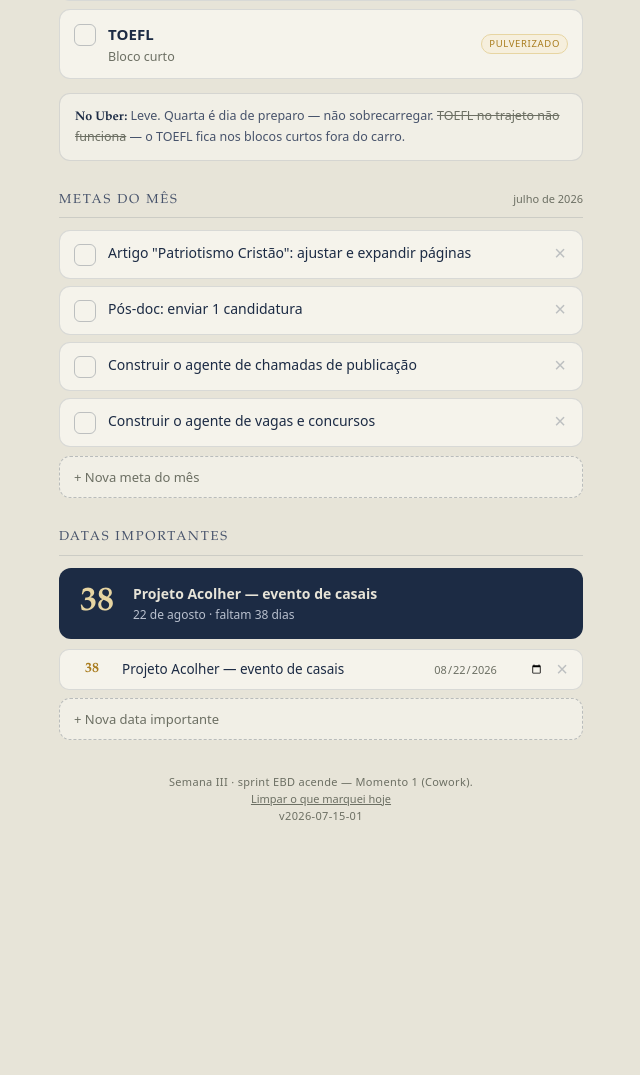
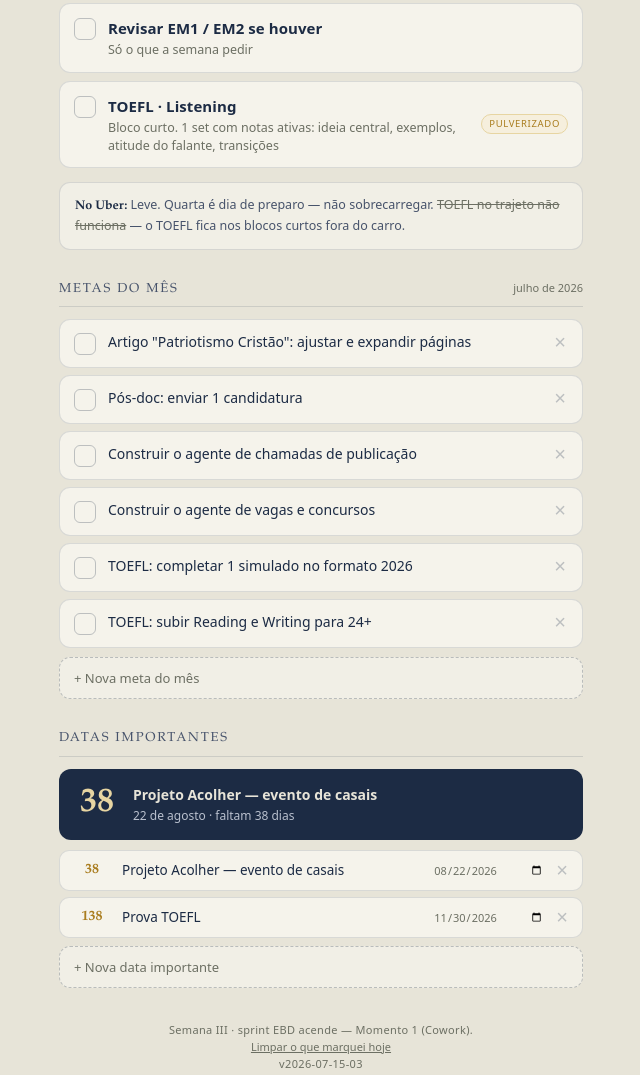
Before and after one commit to profjonathansousa/profjonathansousa.github.io, a plain HTML site: page Cronograma/index.html in a window 1280 px wide. Shown: the part 732-1807 px from the top of the page, without its empty margins (319-959 px from the left). Before the commit the page ends 1620 px from the top, so only its background shows below. Drawn offline with Linux system fonts and the light colour scheme.

Commit message:
Atualizar o index.html

```diff
--- a/Cronograma/index.html
+++ b/Cronograma/index.html
@@ -139,6 +139,10 @@
   #ptr.show{transform:translateY(0);}
   @media (prefers-reduced-motion:reduce){*{transition:none!important;}}
   :focus-visible{outline:2px solid var(--gold);outline-offset:2px;border-radius:6px;}
+  .toefl-fase{margin:2px 0 14px;padding:10px 14px;border:1px solid var(--gold-soft);
+    background:#F6EFDD;border-radius:11px;font-size:12.5px;color:var(--ink-soft);}
+  .toefl-fase b{font-family:var(--display);color:var(--gold);}
+  .toefl-fase span{display:block;margin-top:2px;color:var(--muted);}
 </style>
 </head>
 <body>
@@ -159,7 +163,7 @@
 </div>
 
 <script>
-const APP_VERSION = "2026-07-15-01";
+const APP_VERSION = "2026-07-15-03";
 const DIAS = {
   1:{nome:"Segunda", eixo:"Abertura ministerial & planejamento", anchors:[],
      tasks:[
@@ -171,33 +175,33 @@ const DIAS = {
      tasks:[
        {id:"ter-art", t:"Artigo: escrever e expandir", n:"Bloco principal do dia. Aumentar páginas do recorte ativo"},
        {id:"ter-pos", t:"Pós-doc", n:"Research statement, candidaturas, prazos"},
-       {id:"ter-toefl", t:"TOEFL", n:"Bloco curto, fora do Uber", tag:"pulverizado"}
+       {id:"ter-toefl", t:"TOEFL · Reading", n:"Bloco curto, fora do Uber. Drills cronometrados + revisar cada erro por tipo de questão (formato 2026)", tag:"pulverizado"}
      ], uber:"Cowork quando der. Na fase de sprint: Momento 1 da EBD aqui"},
   3:{nome:"Quarta", eixo:"Preparo Joel de Oliveira", anchors:[],
      tasks:[
        {id:"qua-aula", t:"Preparar aulas do 3º ano", n:"O preparo de quinta já cobre a sexta (as duas turmas são 3º ano)", tag:"exclusivo"},
        {id:"qua-aval", t:"Preparar e revisar avaliações", n:"Correções, provas, o que vence na semana"},
        {id:"qua-outras", t:"Revisar EM1 / EM2 se houver", n:"Só o que a semana pedir"},
-       {id:"qua-toefl", t:"TOEFL", n:"Bloco curto", tag:"pulverizado"}
+       {id:"qua-toefl", t:"TOEFL · Listening", n:"Bloco curto. 1 set com notas ativas: ideia central, exemplos, atitude do falante, transições", tag:"pulverizado"}
      ], uber:"Leve. Quarta é dia de preparo — não sobrecarregar"},
   4:{nome:"Quinta", eixo:"Aula no Joel de Oliveira",
      anchors:[{t:"7h–14h30", n:"Aula no C.E. Prof. Joel de Oliveira"}],
      tasks:[
        {id:"qui-rec", t:"Livre a partir das 16h", n:"Uber da tarde, descanso ou uma tarefa leve já definida"},
-       {id:"qui-toefl", t:"TOEFL leve", n:"Se houver energia", tag:"pulverizado"}
+       {id:"qui-toefl", t:"TOEFL · Vocabulário + shadowing", n:"O bloco mais leve: Anki (Academic Word List) + 10 min de shadowing. Só se houver energia", tag:"pulverizado"}
      ], uber:"Só à tarde/noite (a manhã é aula). Cowork curto"},
   5:{nome:"Sexta", eixo:"Aula + escrita profunda",
      anchors:[{t:"7h–10h30", n:"Aula no Joel (3º ano) — preparada na quarta"}],
      tasks:[
        {id:"sex-esc", t:"Escrita acadêmica profunda", n:"Na janela livre 11h30–15h00. O artigo é o dono do dia até sair", tag:"âncora"},
-       {id:"sex-toefl", t:"TOEFL", n:"Bloco curto", tag:"pulverizado"}
+       {id:"sex-toefl", t:"TOEFL · Writing", n:"Bloco curto. 1 tarefa cronometrada, alternar Write an Email e Academic Discussion, depois autocorreção", tag:"pulverizado"}
      ], uber:"Depois das 15h. Cowork quando der"},
   6:{nome:"Sábado", eixo:"Consolidação, pós-doc & técnico", anchors:[],
      tasks:[
        {id:"sab-agentes", t:"Processar o que os agentes trouxeram", n:"Chamadas de publicação, vagas de pós-doc e concursos da semana"},
        {id:"sab-tec", t:"Bloco técnico", n:"Sites, canais dark, Instituto — médio/longo prazo, sem urgência semanal"},
        {id:"sab-consol", t:"Consolidar a semana", n:"O que andou, o que fica para a próxima"},
-       {id:"sab-toefl", t:"TOEFL — bloco maior", n:"O dia comporta mais tempo", tag:"pulverizado"}
+       {id:"sab-toefl", t:"TOEFL · Speaking + simulado", n:"Bloco maior. Gravar respostas e comparar com modelos. A cada 2–3 semanas, trocar por 1 simulado no formato 2026", tag:"pulverizado"}
      ], uber:"Cowork quando der, nas duas janelas"},
   0:{nome:"Domingo", eixo:"EBD, igreja & descanso",
      anchors:[{t:"9h00", n:"Escola Bíblica Dominical — IBFC"}],
@@ -208,12 +212,14 @@ const DIAS = {
 };
 const ORDEM_SEMANA = [1,2,3,4,5,6,0];
 
-const EVENTOS_DEFAULT = [{id:"e1", t:"Projeto Acolher — evento de casais", data:"2026-08-22"}];
+const EVENTOS_DEFAULT = [{id:"e1", t:"Projeto Acolher — evento de casais", data:"2026-08-22"},{id:"e-toefl", t:"Prova TOEFL", data:"2026-11-30"}];
 const METAS_DEFAULT = [
   {id:"m1", t:"Artigo \"Patriotismo Cristão\": ajustar e expandir páginas", done:false},
   {id:"m2", t:"Pós-doc: enviar 1 candidatura", done:false},
   {id:"m3", t:"Construir o agente de chamadas de publicação", done:false},
-  {id:"m4", t:"Construir o agente de vagas e concursos", done:false}
+  {id:"m4", t:"Construir o agente de vagas e concursos", done:false},
+  {id:"m5", t:"TOEFL: completar 1 simulado no formato 2026", done:false},
+  {id:"m6", t:"TOEFL: subir Reading e Writing para 24+", done:false}
 ];
 
 const now = new Date();
@@ -250,6 +256,26 @@ function renderOrdo(){
 function tag(t){return t?`<span class="tag">${t}</span>`:"";}
 const CHK='<svg viewBox="0 0 24 24"><polyline points="4 12 10 18 20 6"/></svg>';
 
+/* Plano TOEFL — edite estas 4 datas para recalibrar as janelas */
+const TOEFL_PLANO = {
+  inicio: "2026-07-20",   // começo do preparo
+  fase2:  "2026-08-17",   // entra a Fase 2 (drilagem)
+  fase3:  "2026-10-26",   // entra a Fase 3 (simulados)
+  prova:  "2026-11-30"    // dia da prova
+};
+function toeflFase(){
+  try{
+    const P = TOEFL_PLANO, dias = diasAte(P.prova);
+    if(dias < 0) return null;              // prova já passou
+    const hoje = ymd(now);
+    let fase, foco;
+    if(hoje < P.fase2){ fase="Fase 1 · Fundamentos"; foco="Formato 2026, diagnóstico, vocabulário, notas e templates."; }
+    else if(hoje < P.fase3){ fase="Fase 2 · Drilagem dirigida"; foco="Reading e Writing (técnica) e firmar Listening, sempre cronometrado."; }
+    else { fase="Fase 3 · Simulados & refino"; foco="Provas completas no formato 2026, ritmo e feedback em Speaking."; }
+    return {dias, sem: Math.max(0, Math.ceil(dias/7)), fase, foco};
+  }catch(e){ return null; }
+}
+
 function renderHoje(){
   const d=DIAS[todayIdx];
   const dateStr=now.toLocaleDateString("pt-BR",{weekday:"long",day:"numeric",month:"long"});
@@ -273,6 +299,10 @@ function renderHoje(){
     html+=`</div>`;
   }
 
+  const temToefl = d.tasks.some(t=>/toefl/i.test(t.id));
+  if(temToefl){ const f=toeflFase(); if(f){
+    html+=`<div class="toefl-fase">TOEFL · faltam ${f.dias} dia${f.dias===1?"":"s"} (~${f.sem} sem) · <b>${f.fase}</b><span>${f.foco}</span></div>`;
+  }}
   html+=`<ul class="tasks">`;
   d.tasks.forEach(t=>{
     const done=!!checks[t.id];
```
